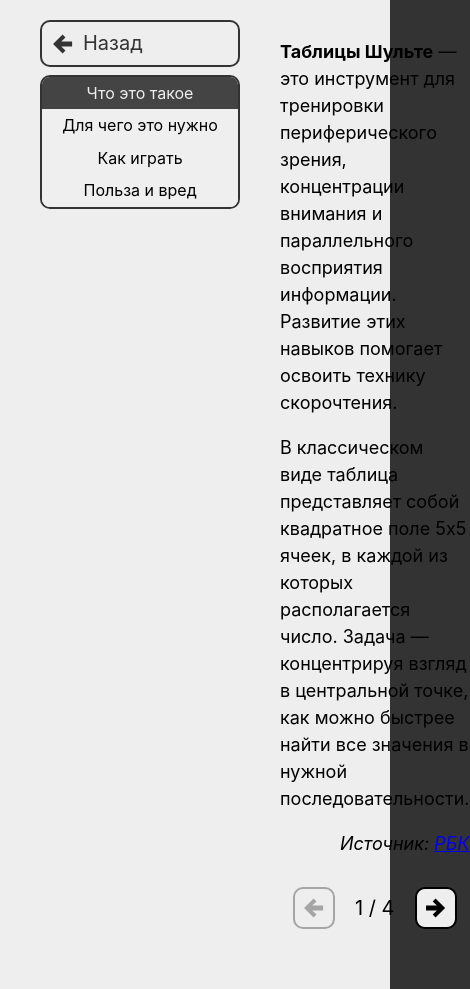
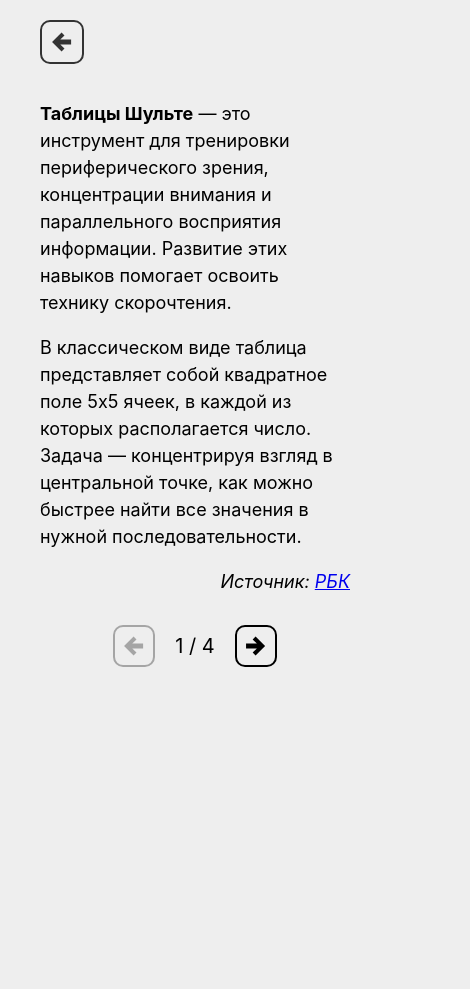
Before and after one commit to viseko/shulte-tab, a React (Create React App) app: page /info in a window 390 px wide. Shown: the whole page, 470 px wide, since content can reach past the window. After the commit the page ends 844 px from the top, so only its background shows below. Built offline with nearby package versions, Linux system fonts and the light colour scheme.

Commit message:
Добавлен адаптив

```diff
--- a/src/App.css
+++ b/src/App.css
@@ -1,6 +1,6 @@
 .App {
   width: 100%;
-  max-width: 800px;
+  max-width: 1000px;
   padding: 20px 40px;
   margin: 25px auto;
   background-color: #eee;
@@ -17,4 +17,9 @@
     margin: 0 auto;
     border-radius: 0;
   }
+
+  .page {
+    flex-direction: column;
+    gap: 10px;
+  }
 }
--- a/src/components/UI/Button.jsx
+++ b/src/components/UI/Button.jsx
@@ -11,7 +11,7 @@ const Button = ({children, to, icon}) => {
         icon &&
         <Icon width={20} height={20} name={icon} />
       }
-      {children}
+      <span>{children}</span>
     </Link>
   )
 }
--- a/src/index.css
+++ b/src/index.css
@@ -15,7 +15,7 @@ body {
     sans-serif;
   -webkit-font-smoothing: antialiased;
   -moz-osx-font-smoothing: grayscale;
-  background-color: #333;
+  background-color: #eee;
 }
 
 .hidden {
--- a/src/styles/btn.css
+++ b/src/styles/btn.css
@@ -25,3 +25,21 @@
 .btn svg {
   margin-right: 10px;
 }
+
+@media (max-width: 800px) {
+  .btn {
+    display: flex;
+    width: auto;
+    align-items: center;
+    justify-content: center;
+    padding: 10px;
+  }
+
+  .btn svg {
+    margin-right: 0;
+  }
+
+  .btn span {
+    display: none;
+  }
+}
--- a/src/styles/content-links.css
+++ b/src/styles/content-links.css
@@ -31,3 +31,9 @@ button.content-links__link {
   background-color: #444;
   color: #eee;
 }
+
+@media (max-width: 800px) {
+  .content-links {
+    display: none;
+  }
+}
--- a/src/styles/navigation.css
+++ b/src/styles/navigation.css
@@ -2,3 +2,11 @@
   display: flex;
   flex-direction: column;
 }
+
+@media (max-width: 800px) {
+  .nav {
+    gap: 10px;
+    flex-direction: row;
+    justify-content: space-between;
+  }
+}
```
